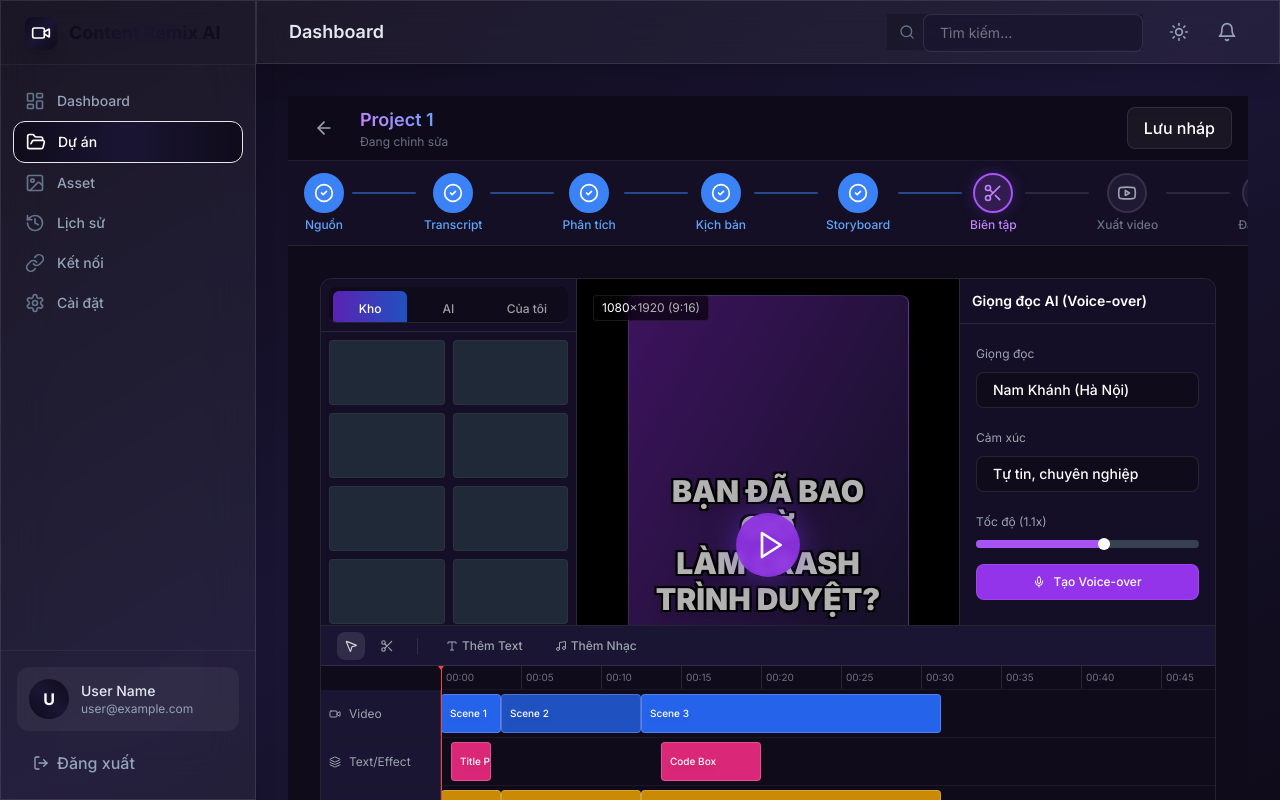
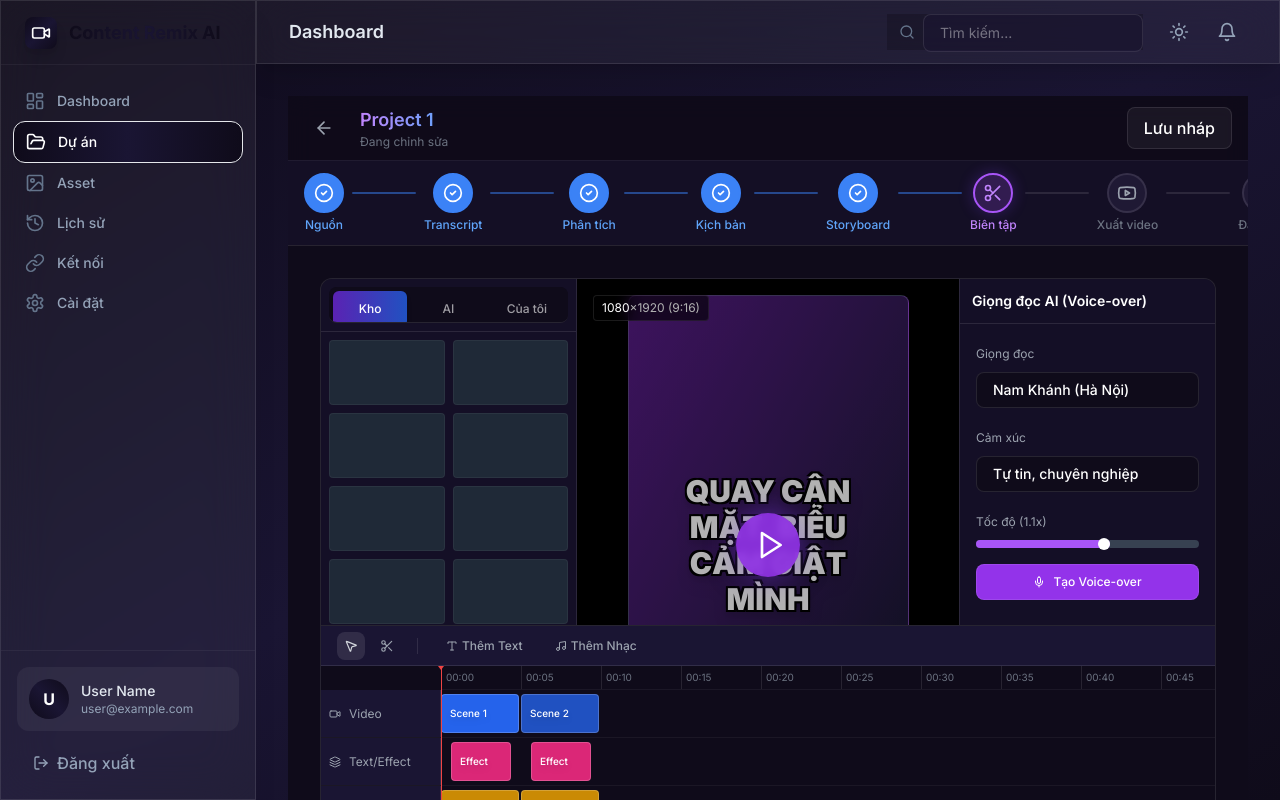
Before and after one commit to vanhaitech86-lab/content-remix-ai, a Next.js app: page /projects/1/editor in a window 1280 px wide. Built offline with nearby package versions, Linux system fonts and the light colour scheme.

Commit message:
fix: sync editor timeline and preview text with global script state

```diff
--- a/src/app/(main)/projects/[id]/editor/page.tsx
+++ b/src/app/(main)/projects/[id]/editor/page.tsx
@@ -5,12 +5,31 @@ import { useRouter } from 'next/navigation';
 import { Button } from '@/components/ui/button';
 import { Tabs, TabsList, TabsTrigger } from '@/components/ui/tabs';
 import { Play, Pause, SkipBack, SkipForward, Volume2, Type, Music, Image as ImageIcon, Layers, Scissors, Mic, ArrowRight, MousePointer2, Video } from 'lucide-react';
+import { useProjectStore } from '@/store/project-store';
 
 export default function EditorPage({ params }: { params: { id: string } }) {
   const router = useRouter();
+  const { script } = useProjectStore();
+
   const [isPlaying, setIsPlaying] = useState(false);
   const [currentTime, setCurrentTime] = useState(0); // in seconds
-  const maxTime = 50; // 50 seconds total for the mockup
+
+  // Calculate scene timings based on script
+  const scenes = script?.scenes && script.scenes.length > 0 ? script.scenes : [
+    { id: 'mock1', order: 0, visualHook: 'Quay cận mặt, biểu cảm giật mình', narration: 'Bạn đã bao giờ làm crash trình duyệt chỉ vì một cái useEffect viết sai chưa?', estimatedDuration: 5 },
+    { id: 'mock2', order: 1, visualHook: 'Màn hình code đầy lỗi đỏ', narration: 'Đừng lo, 90% anh em dev React đều từng dính chưởng này.', estimatedDuration: 5 }
+  ];
+
+  let currentStartTime = 0;
+  const sceneTimings = scenes.map((scene) => {
+    const duration = scene.estimatedDuration || 5;
+    const startTime = currentStartTime;
+    const endTime = startTime + duration;
+    currentStartTime = endTime;
+    return { ...scene, startTime, endTime, duration };
+  });
+
+  const maxTime = sceneTimings.length > 0 ? sceneTimings[sceneTimings.length - 1].endTime : 50;
 
   useEffect(() => {
     let interval: NodeJS.Timeout;
@@ -45,17 +64,18 @@ export default function EditorPage({ params }: { params: { id: string } }) {
     }
   };
 
-  // Dynamic preview content based on time
+  // Dynamic preview content based on time and script
+  const activeScene = sceneTimings.find(s => currentTime >= s.startTime && currentTime < s.endTime) || sceneTimings[sceneTimings.length - 1];
+
   const getPreviewTitle = () => {
-    if (currentTime < 3.75) return "BẠN ĐÃ BAO GIỜ\nLÀM CRASH TRÌNH DUYỆT?";
-    if (currentTime < 12.5) return "LỖI USEEFFECT\nÁM ẢNH";
-    return "BÍ KÍP SỐ 1:\nKIỂM SOÁT DEPENDENCY";
+    if (!activeScene) return "NỘI DUNG\nVIDEO";
+    const title = activeScene.visualHook || `CẢNH QUAY ${activeScene.order + 1}`;
+    return title.substring(0, 40).toUpperCase() + (title.length > 40 ? "..." : "");
   };
 
   const getSubtitleText = () => {
-    if (currentTime < 3.75) return "Bạn đã bao giờ làm crash trình duyệt chỉ vì useEffect?";
-    if (currentTime < 12.5) return "Đừng lo, 90% anh em dev React đều từng dính chưởng này.";
-    return "Bí kíp số 1: Kiểm soát dependency array thật chặt chẽ.";
+    if (!activeScene) return "Nội dung lời thoại sẽ hiển thị ở đây.";
+    return activeScene.narration || "Nội dung lời thoại...";
   };
 
   return (
@@ -200,26 +220,27 @@ export default function EditorPage({ params }: { params: { id: string } }) {
 
           <div className="flex flex-col">
             <Track name="Video" icon={<Video className="w-3 h-3"/>}>
-              <Clip start={0} width={60} color="bg-blue-600" label="Scene 1" />
-              <Clip start={60} width={140} color="bg-blue-600/80" label="Scene 2" />
-              <Clip start={200} width={300} color="bg-blue-600" label="Scene 3" />
+              {sceneTimings.map((s, i) => (
+                <Clip key={`video-${s.id}`} start={s.startTime * 16} width={s.duration * 16 - 2} color={i % 2 === 0 ? "bg-blue-600" : "bg-blue-600/80"} label={`Scene ${i + 1}`} />
+              ))}
             </Track>
             <Track name="Text/Effect" icon={<Layers className="w-3 h-3"/>}>
-              <Clip start={10} width={40} color="bg-pink-600" label="Title Pop" />
-              <Clip start={220} width={100} color="bg-pink-600" label="Code Box" />
+              {sceneTimings.map((s, i) => (
+                <Clip key={`text-${s.id}`} start={s.startTime * 16 + 10} width={Math.max(20, s.duration * 16 - 20)} color="bg-pink-600" label="Effect" />
+              ))}
             </Track>
             <Track name="Subtitle" icon={<Type className="w-3 h-3"/>}>
-              <Clip start={0} width={60} color="bg-yellow-600" label="Bạn đã bao giờ..." />
-              <Clip start={60} width={140} color="bg-yellow-600" label="Đừng lo, 90%..." />
-              <Clip start={200} width={300} color="bg-yellow-600" label="Bí kíp số 1..." />
+              {sceneTimings.map((s, i) => (
+                <Clip key={`sub-${s.id}`} start={s.startTime * 16} width={s.duration * 16 - 2} color="bg-yellow-600" label={(s.narration || '').substring(0, 15) + '...'} />
+              ))}
             </Track>
             <Track name="Voice" icon={<Mic className="w-3 h-3"/>}>
-              <Clip start={0} width={55} color="bg-green-600" label="Voice 1" />
-              <Clip start={60} width={135} color="bg-green-600" label="Voice 2" />
-              <Clip start={200} width={290} color="bg-green-600" label="Voice 3" />
+              {sceneTimings.map((s, i) => (
+                <Clip key={`voice-${s.id}`} start={s.startTime * 16} width={s.duration * 16 - 5} color="bg-green-600" label={`Voice ${i + 1}`} />
+              ))}
             </Track>
             <Track name="Audio" icon={<Music className="w-3 h-3"/>}>
-              <Clip start={0} width={800} color="bg-purple-600" label="Lofi Chill Beat.mp3" />
+              <Clip start={0} width={maxTime * 16} color="bg-purple-600" label="Background Music.mp3" />
             </Track>
           </div>
         </div>
```
